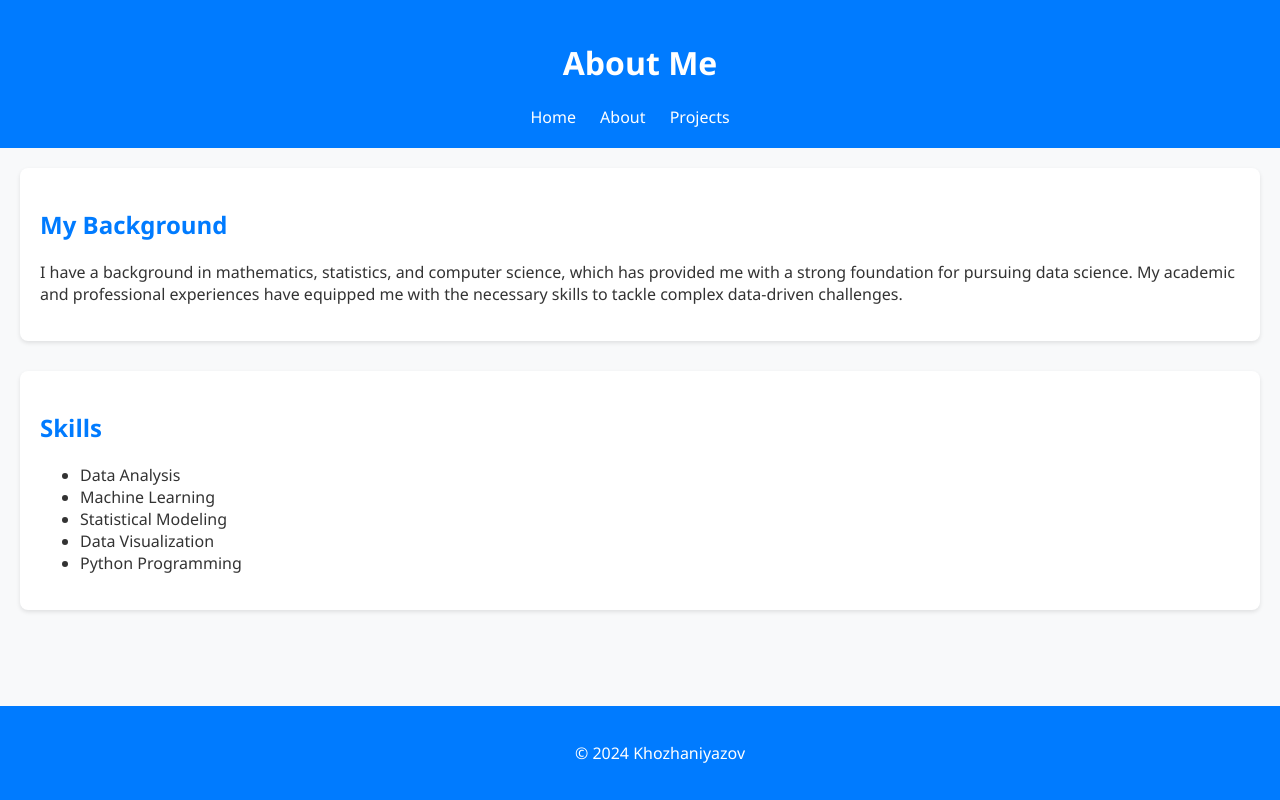
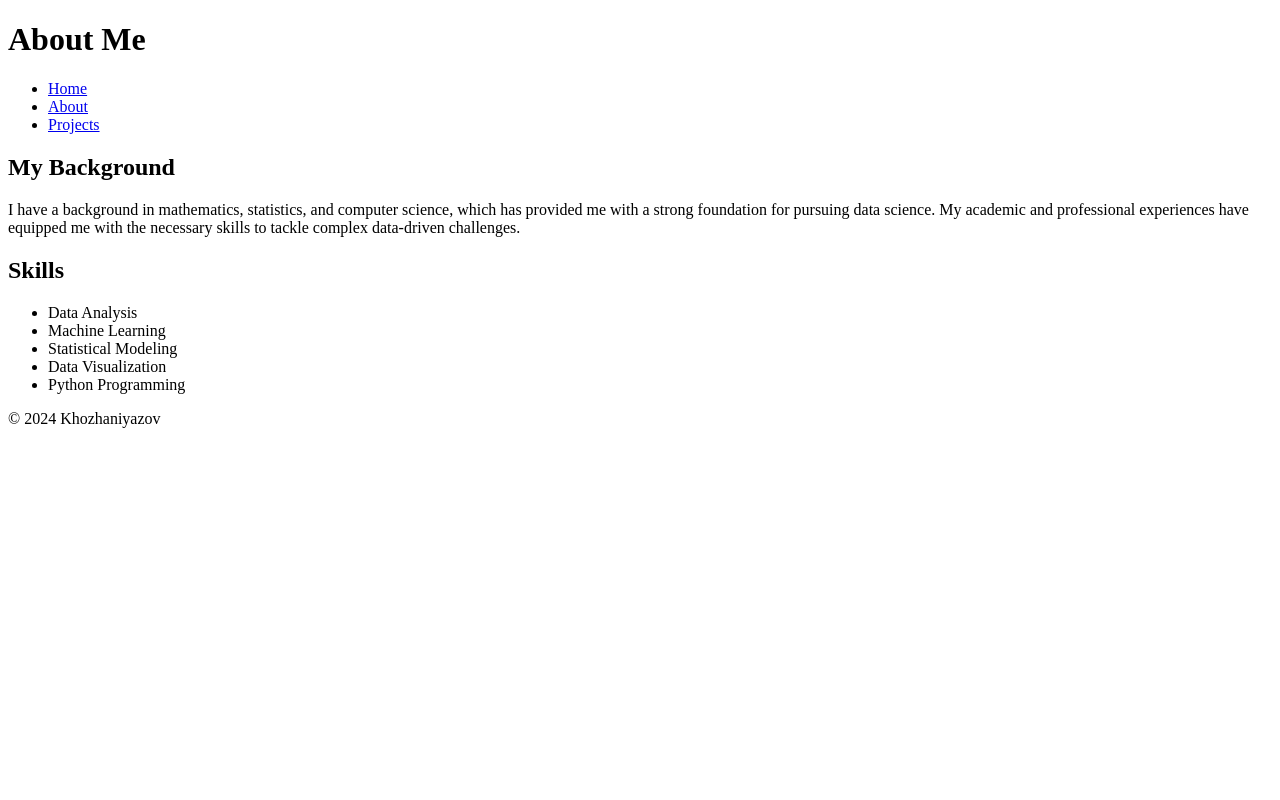
Before and after one commit to khozhaniyazov/khozhaniyazov.github.io, a plain HTML site: page about.html in a window 1280 px wide. Drawn offline with Linux system fonts and the light colour scheme.

Commit message:
Add files via upload

```diff
--- a/about.html
+++ b/about.html
@@ -6,54 +6,7 @@
     <title>About Me</title>
     <style>
         /* Add your custom CSS styles here */
-        body {
-            font-family: 'Segoe UI', Tahoma, Geneva, Verdana, sans-serif;
-            background-color: #f8f9fa;
-            color: #333;
-            margin: 0;
-            padding: 0;
-        }
-        header {
-            background-color: #007bff;
-            color: #fff;
-            padding: 20px;
-            text-align: center;
-        }
-        nav ul {
-            list-style-type: none;
-            margin: 0;
-            padding: 0;
-        }
-        nav ul li {
-            display: inline;
-            margin-right: 20px;
-        }
-        nav ul li a {
-            color: #fff;
-            text-decoration: none;
-        }
-        main {
-            padding: 20px;
-        }
-        section {
-            margin-bottom: 30px;
-            padding: 20px;
-            background-color: #fff;
-            border-radius: 8px;
-            box-shadow: 0 2px 4px rgba(0, 0, 0, 0.1);
-        }
-        h2 {
-            color: #007bff;
-        }
-        footer {
-            background-color: #007bff;
-            color: #fff;
-            padding: 20px;
-            text-align: center;
-            position: fixed;
-            bottom: 0;
-            width: 100%;
-        }
+        /* Paste the CSS styles from index.html here */
     </style>
 </head>
 <body>
```
Also changed, not shown: projects.html (+1 -48 lines).
